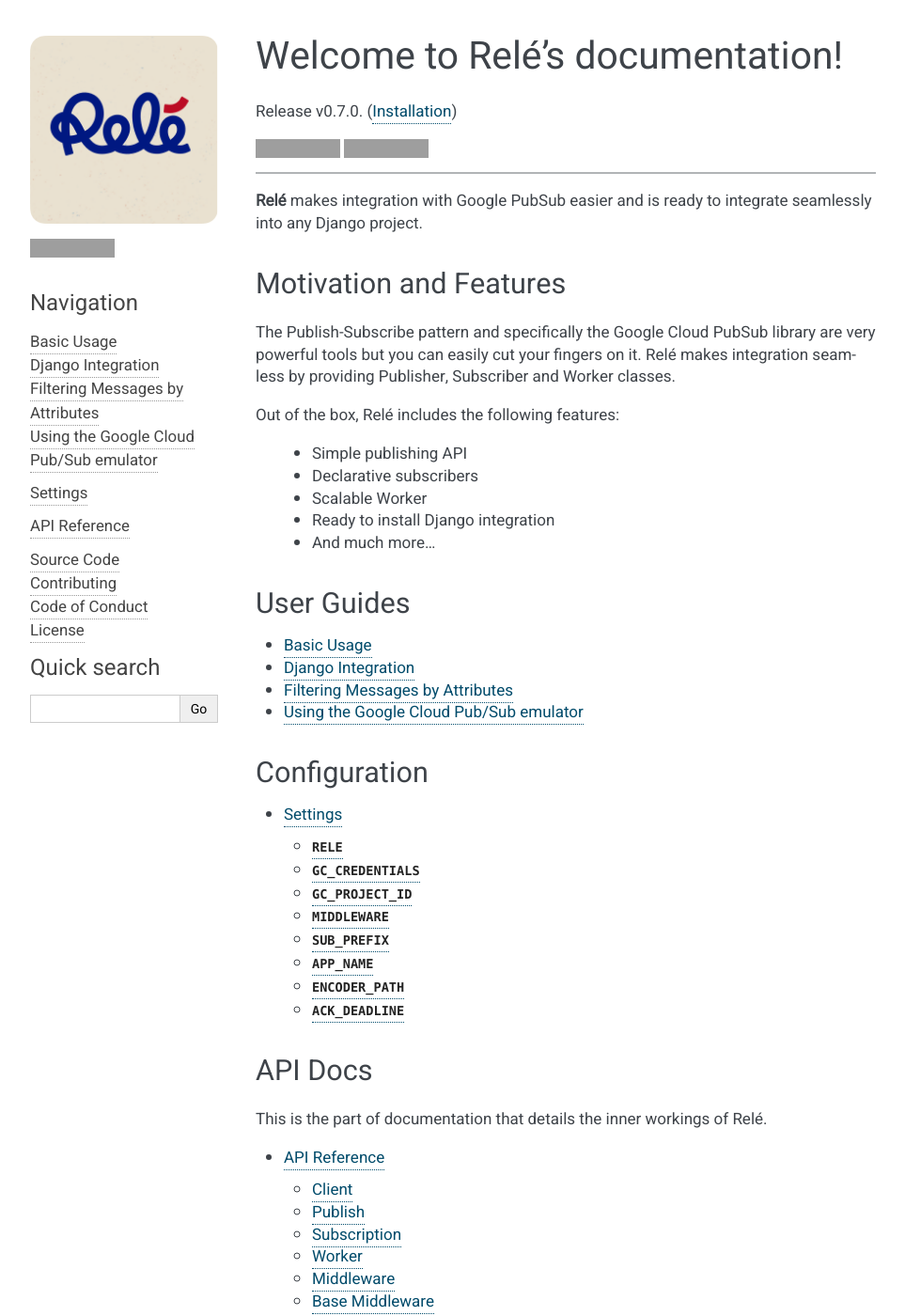
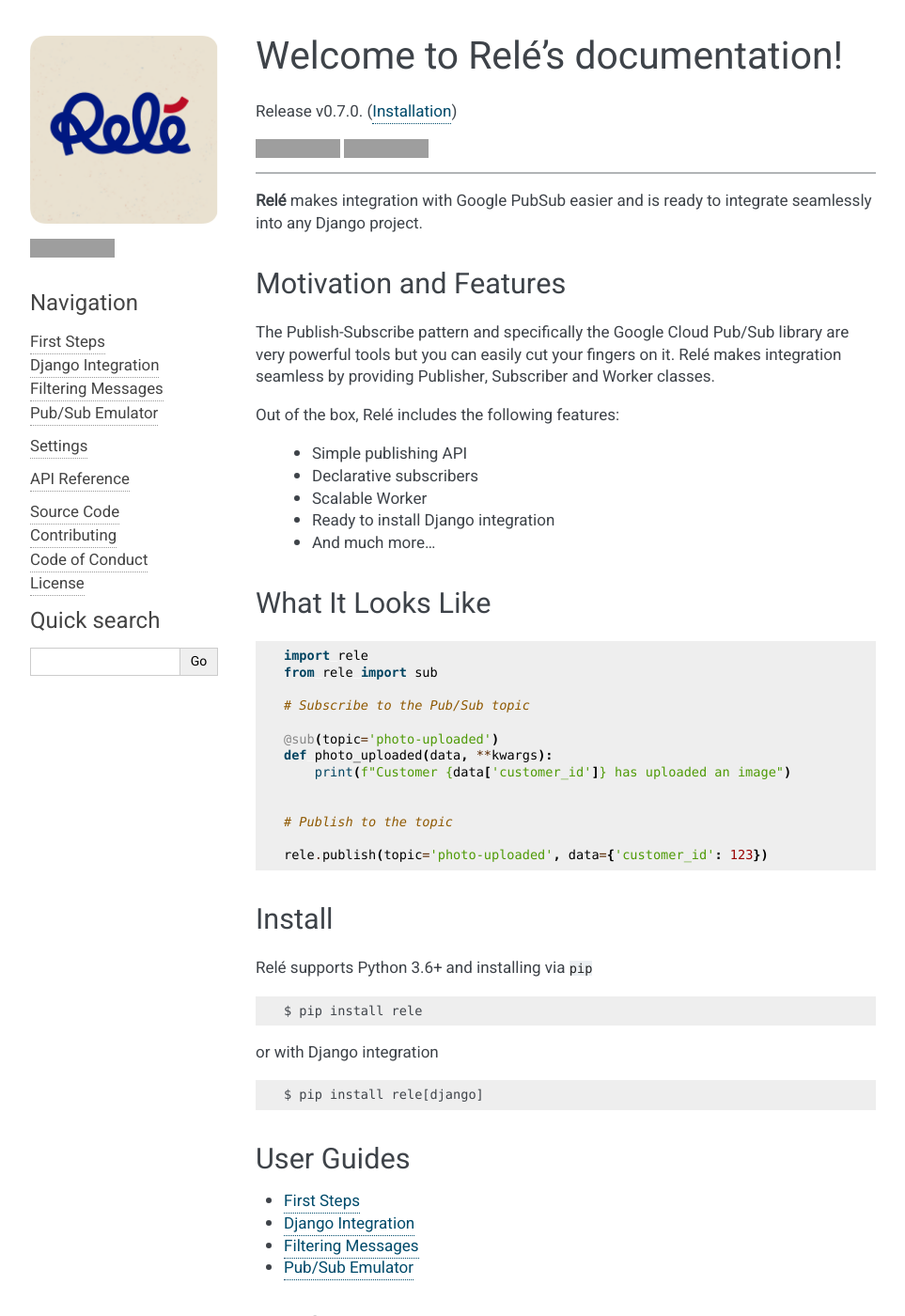
Before and after one commit to mercadona/rele, a Sphinx documentation site: the page built from docs/index.rst, in a window 1280 px wide and 1400 px high, cut to the strip 0-1400 px from the top of the window. Shown: the whole strip at 94% size, without its empty margins (148-1111 px from the left). Built offline with Sphinx 7.4.7, drawn with Linux system fonts in a browser that asks for light colours; grey boxes are pictures that could not be loaded.

Commit message:
Update index page in docs (#112)
* Update index page with installation instructions

* Alter titles of some sections

* Rename client doc file to reference

```diff
--- a/docs/guides/basics.rst
+++ b/docs/guides/basics.rst
@@ -1,6 +1,6 @@
 .. _basics:
 
-Basic Usage
+First Steps
 ===========
 
 
--- a/docs/guides/filters.rst
+++ b/docs/guides/filters.rst
@@ -1,5 +1,5 @@
-Filtering Messages by Attributes
-================================
+Filtering Messages
+==================
 
 Filter can be used to execute a subscription with specific parameters.
 There's two types of filters, global or passing a filter_by parameter in the
@@ -10,7 +10,7 @@
 _____________________
 
 This filter is a function that is supposed to return a boolean and this function
-is passed as parameter `filter_by` in the subscription.
+is passed as parameter ``filter_by`` in the subscription.
 
 .. code:: python
 
@@ -18,7 +18,7 @@
         return kwargs.get('type') == 'landscape'
 
 
-    # This subscription is going to be called if in the `kwargs`
+    # This subscription is going to be called if in the kwargs
     # has a key type with value landscape
 
     @sub(topic='photo-updated', filter_by=landscape_filter)
@@ -30,7 +30,7 @@
 Global Filter
 _____________
 
-This filter is specified in the settings with the key `FILTER_SUBS_BY`
+This filter is specified in the settings with the key ``FILTER_SUBS_BY``
 that has a function as value.
 In case a subscription has a filter already it's going to use it's own filter.
 
--- a/docs/guides/rele_and_emulator.rst
+++ b/docs/guides/rele_and_emulator.rst
@@ -1,5 +1,5 @@
-Using the Google Cloud Pub/Sub emulator
-=======================================
+Pub/Sub Emulator
+================
 
 It can be helpful to be able run the emulator in our development environment.
 To be able to do that we can follow the steps below:
--- a/docs/index.rst
+++ b/docs/index.rst
@@ -19,9 +19,10 @@
 **Relé** makes integration with Google PubSub easier and is ready to
 integrate seamlessly into any Django project.
 
+
 Motivation and Features
 _______________________
-The Publish-Subscribe pattern and specifically the Google Cloud PubSub library are
+The Publish-Subscribe pattern and specifically the Google Cloud Pub/Sub library are
 very powerful tools but you can easily cut your fingers on it. Relé
 makes integration seamless by providing Publisher, Subscriber and Worker
 classes.
@@ -33,6 +34,40 @@
     * Scalable Worker
     * Ready to install Django integration
     * And much more...
+
+What It Looks Like
+__________________
+
+.. code:: python
+
+    import rele
+    from rele import sub
+
+    # Subscribe to the Pub/Sub topic
+
+    @sub(topic='photo-uploaded')
+    def photo_uploaded(data, **kwargs):
+        print(f"Customer {data['customer_id']} has uploaded an image")
+
+
+    # Publish to the topic
+
+    rele.publish(topic='photo-uploaded', data={'customer_id': 123})
+
+Install
+_______
+
+Relé supports Python 3.6+ and installing via ``pip``
+
+.. code::
+
+    $ pip install rele
+
+or with Django integration
+
+.. code::
+
+    $ pip install rele[django]
 
 User Guides
 ___________
```
Also changed, not shown: other parts of docs/guides/rele_and_emulator.rst (+4 -4 lines), other parts of docs/index.rst (+1 -1 lines), README.md (+4 -2 lines), docs/api/reference.rst (renamed from docs/api/client.rst).
